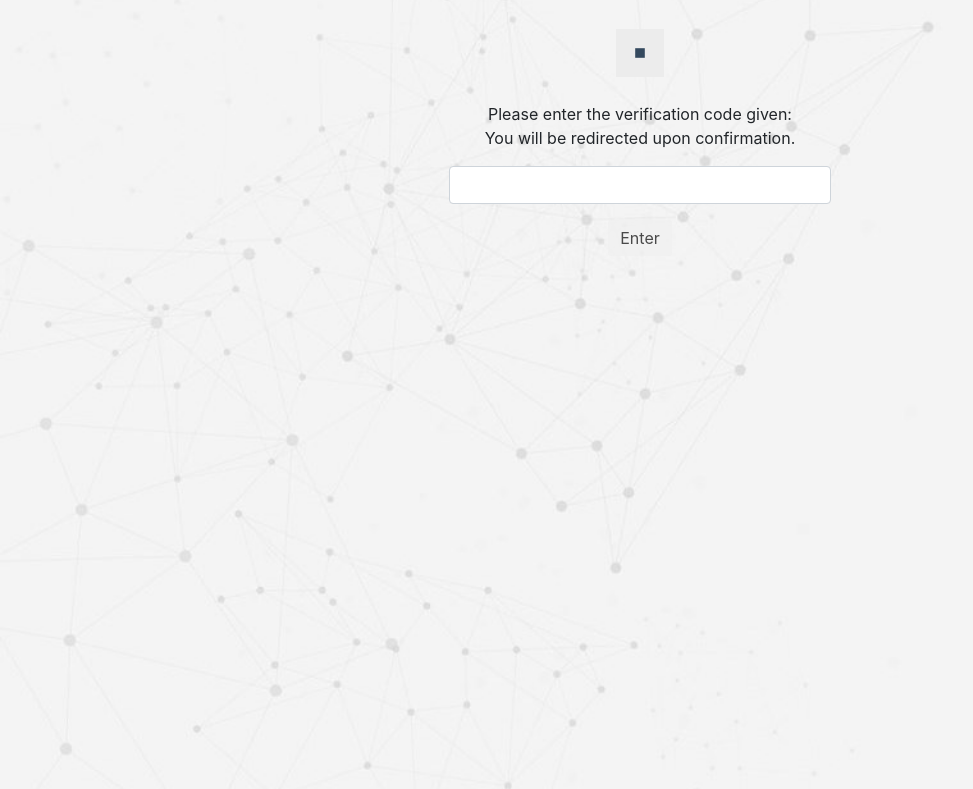
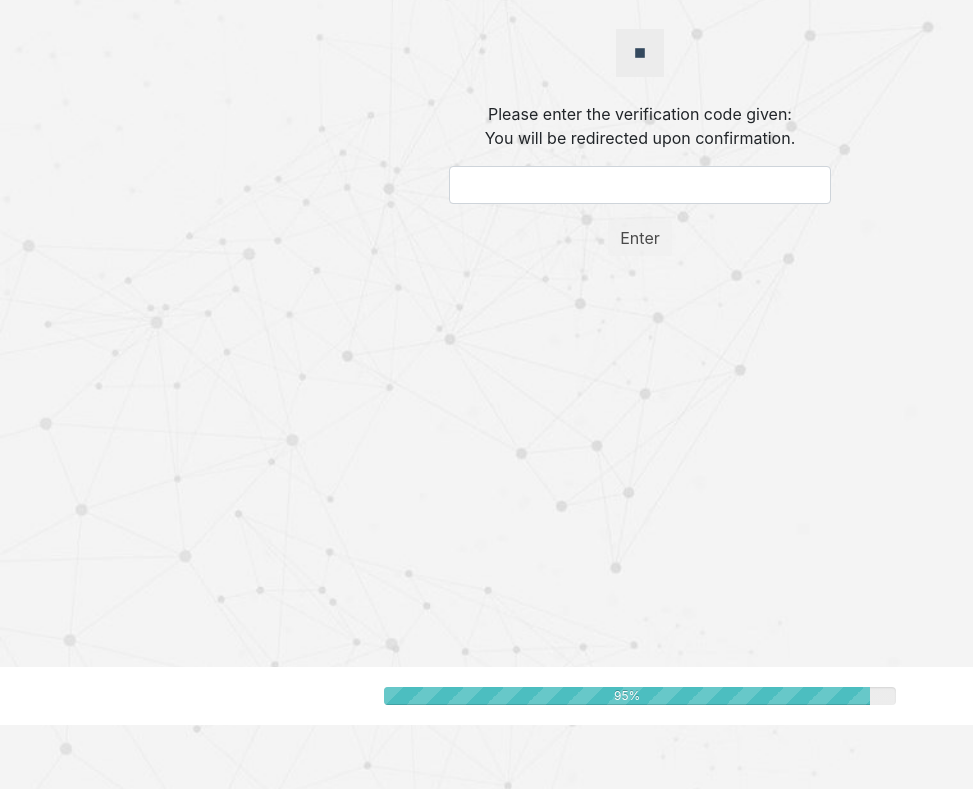
Before and after one commit to ZWLori/robo-advisor, a plain HTML site: page app/www/end.html in a window 1280 px wide. Shown: the part 75-864 px from the top of the page, without its empty margins (0-973 px from the left). Drawn offline with nearby package versions, Linux system fonts and the light colour scheme.

Commit message:
revise progress bar for all stages
remove "stage" labels and replace with % numbers

```diff
--- a/app/www/end.html
+++ b/app/www/end.html
@@ -52,6 +52,16 @@
 
 
 </main>
+<div class="footer">
+    <div class="progress_container">
+        <div class="progress progress-danger
+     progress-striped active">
+            <div class="bar"
+                 style="width: 95%;">95%</div>
+        </div>
+
+    </div>
+</div>
 
 <script src="js/stage0.js"></script>
 </body>
```
Also changed, not shown: app/www/index.html (+11 -0 lines), app/www/stage0.html (+1 -1 lines), app/www/stage1.html (+1 -1 lines), app/www/stage2.html (+1 -1 lines), app/www/stage3.html (+1 -1 lines).
